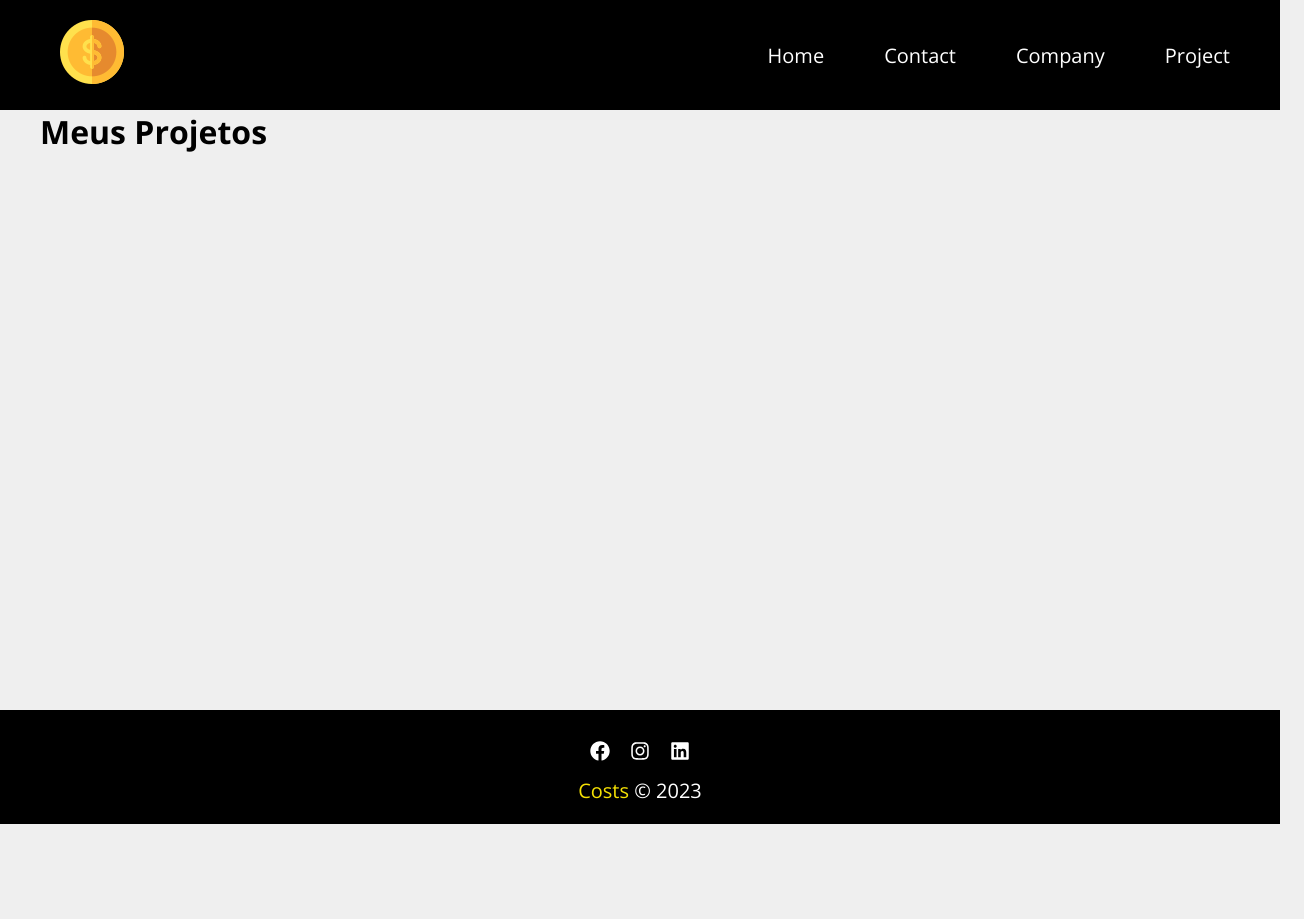
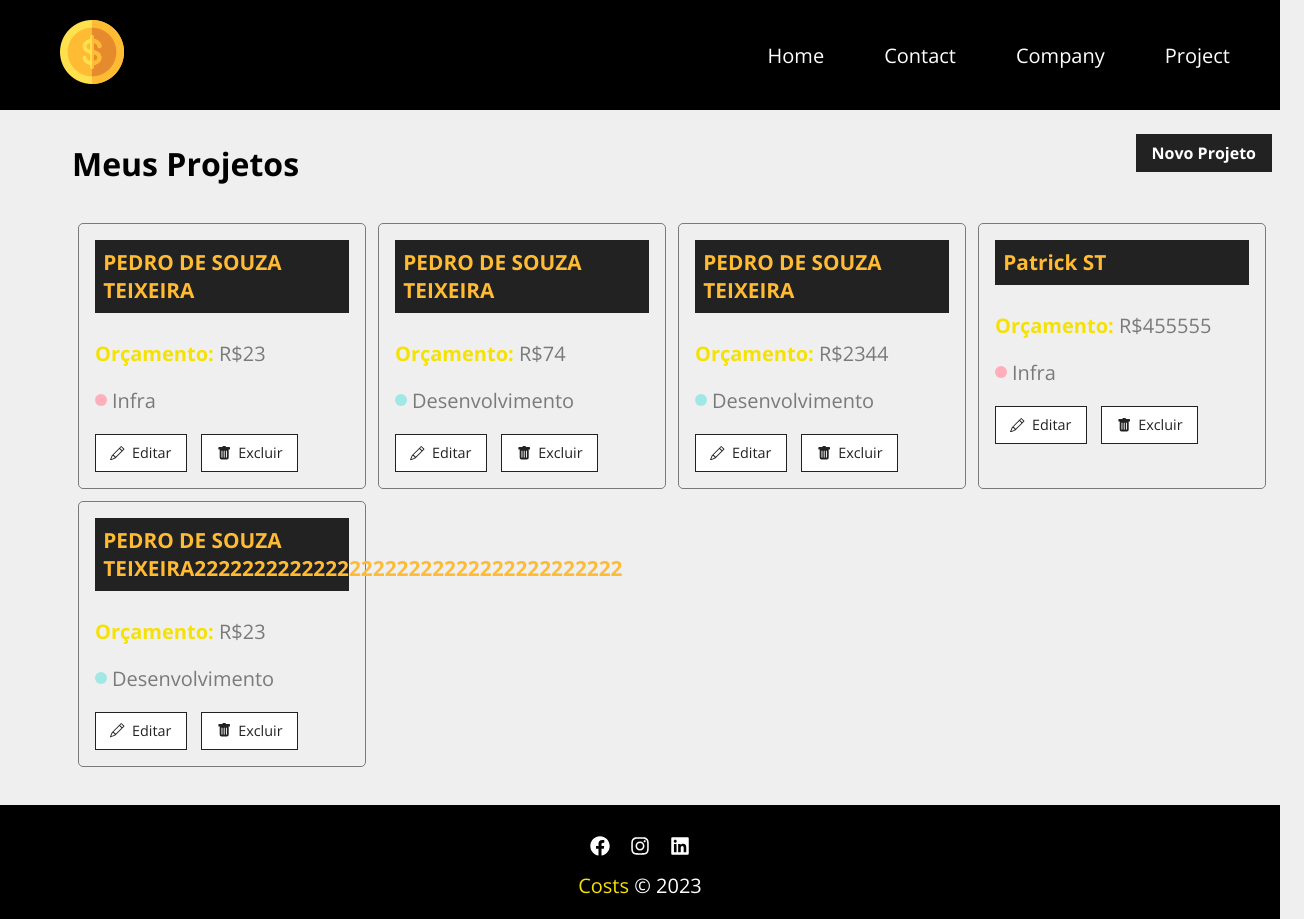
Before and after one commit to PatrickT3/Costs, a React (Create React App) app: page /Project in a window 1280 px wide. Shown: the whole page, 1304 px wide, since content can reach past the window. Before the commit the page ends 824 px from the top, so only its background shows below. Built offline with nearby package versions, Linux system fonts and the light colour scheme; data requests are answered from the project's data file.

Commit message:
começo da criação do dashboard do projeto

```diff
--- a/db.json
+++ b/db.json
@@ -1,10 +1,5 @@
 {
   "projects": [
-    {
-      "cost": 0,
-      "services": [],
-      "id": 1
-    },
     {
       "category": {
         "id": "1",
@@ -34,6 +29,51 @@
       "cost": 0,
       "services": [],
       "id": 3
+    },
+    {
+      "name": [
+        "PEDRO DE SOUZA TEIXEIRA"
+      ],
+      "budget": [
+        "2344"
+      ],
+      "category": {
+        "id": "2",
+        "name": "Desenvolvimento"
+      },
+      "cost": 0,
+      "services": [],
+      "id": 4
+    },
+    {
+      "name": [
+        "Patrick ST"
+      ],
+      "budget": [
+        "455555"
+      ],
+      "category": {
+        "id": "1",
+        "name": "Infra"
+      },
+      "cost": 0,
+      "services": [],
+      "id": 5
+    },
+    {
+      "name": [
+        "PEDRO DE SOUZA TEIXEIRA222222222222222222222222222222222222"
+      ],
+      "budget": [
+        "23"
+      ],
+      "category": {
+        "id": "2",
+        "name": "Desenvolvimento"
+      },
+      "cost": 0,
+      "services": [],
+      "id": 6
     }
   ],
   "categories": [
--- /dev/null
+++ b/src/layout/ProjectCard.css
@@ -0,0 +1,82 @@
+.project_card{
+    padding: 1em;
+    border: 1px solid #7a7a7a;
+    border-radius: 5px;
+    width: 24%;
+    margin: 0.5%;
+}
+
+.project_card h4 {
+    background-color: #222;
+    color: #ffbb33;
+    padding: 0.4em;
+    margin-bottom: 1.3em;
+    font-size: 1.3em;
+}
+
+.project_card p{
+    color: #7a7a7a;
+    margin-bottom: 1em;
+}
+
+.project_card p span{
+    font-weight: bold;
+}
+
+.category_text{
+    display: flex;
+    align-items: center;
+}
+
+.category_text span{
+    display: block;
+    width: 12px;
+    height: 12px;
+    border-radius: 50%;
+    background-color: white;
+    margin-right: 5px;
+}
+
+.category_text .infra{
+    background-color: #FFAEBC;
+}
+.category_text .desenvolvimento{
+    background-color: #A0E7E5;
+}
+.category_text .design{
+    background-color: #B4F8C8;
+}
+.category_text .planejamento{
+    background-color: #FBE7C6;
+}
+
+.project_card_actions{
+    margin-top: 1.2em;
+    display: flex;
+    align-items: center;
+}
+.project_card_actions a,
+.project_card_actions button{
+    text-decoration: none;
+    border: none;
+    background-color: #fff;
+    color: #222;
+    font-size: .9em;
+    padding: .6em 1em;
+    margin-right: 1em;
+    cursor: pointer;
+    border: 1px solid #222;
+    display: flex;
+    align-items: center;
+    justify-content: center;
+    transition: 0.5s;
+}
+
+.project_card_actions svg{
+    margin-right: 0.5em;
+}
+.project_card_actions a:hover,
+.project_card_actions button:hover{
+    background-color: #222;
+    color: #ffbb33;
+}
--- /dev/null
+++ b/src/layout/ProjectCard.js
@@ -0,0 +1,29 @@
+import React from 'react'
+import {BsPencil, BsFillTrashFill} from 'react-icons/bs'
+import './ProjectCard.css'
+import { Link } from 'react-router-dom'
+
+
+function ProjectCard({id, name, budget, category, handleRemove}) {
+  return (
+    <div className='project_card'>
+        <h4>{name}</h4>
+        <p>
+            <span>Orçamento:</span> R${budget}
+        </p>
+        <p className='category_text'>
+            <span className={category.toLowerCase()}></span> {category}
+        </p>
+        <div className='project_card_actions'>
+            <Link>
+                <BsPencil/> Editar
+            </Link>
+            <button>
+                <BsFillTrashFill/> Excluir
+            </button>
+        </div>
+    </div>
+  )
+}
+
+export default ProjectCard
--- a/src/pages/Project/Project.css
+++ b/src/pages/Project/Project.css
@@ -0,0 +1,9 @@
+.project_container{
+    padding: 2em;
+}
+
+.tittle_container{
+    display: flex;
+    justify-content: space-between;
+    margin-bottom: 2em;
+}
--- a/src/pages/Project/Project.js
+++ b/src/pages/Project/Project.js
@@ -1,19 +1,51 @@
-import React from 'react'
+import React, { useState,useEffect} from 'react'
 import Message from '../../layout/Message'
 import { useLocation } from 'react-router-dom'
+import './Project.css'
+import Container from '../../layout/Container'
+import LinkButton from '../../components/LinkButton/Lbutton'
+import ProjectCard from '../../layout/ProjectCard'
 
 const Project = () => {
   const location = useLocation()
+  const [projects,setProjects] = useState([])
+
   let message = ''
 
   if (location.state){
     message = location.state.message
   }
 
+  useEffect(() => {
+    fetch('http://localhost:5000/projects', {
+      method: 'GET',
+      headers: {
+        'Content-Type': 'application/json'
+      }
+    })
+      .then(resp => resp.json())
+      .then(data => setProjects(data))
+      .catch(err => console.log(err))
+  }, [])
+
   return (
-    <div>
-      <h1>Meus Projetos</h1>
+    <div className='project_container'>
+      <div className='tittle_container'>
+        <h1>Meus Projetos</h1>
+        <LinkButton to="/NewProj" text="Novo Projeto"></LinkButton>
+      </div>
       {message && <Message msg={message} type={"success"}/>}
+      <Container customClass="start">
+        {projects.length > 0 &&
+          projects.map((project) => <ProjectCard
+            id={project.id}
+            name={project.name}
+            budget={project.budget}
+            category={project.category.name}
+            key={project.id}
+          />)
+        }
+      </Container>
     </div>
   )
 }
```
